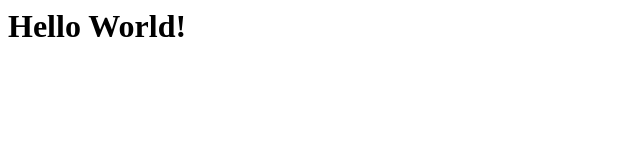
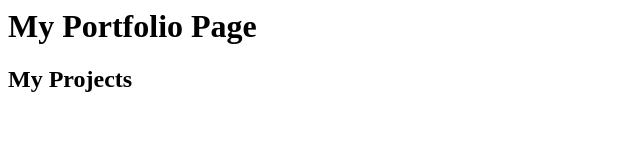
Before and after one commit to AngelVR/portfolio, a plain HTML site: page index.html in a window 1280 px wide. Shown: the whole page, without its empty margins (0-640 px from the left). Drawn offline with Linux system fonts and the light colour scheme.

Commit message:
Changed header and added 'my projects' section

```diff
--- a/index.html
+++ b/index.html
@@ -1 +1,3 @@
-<h1>Hello World!</h1>
+<h1>My Portfolio Page</h1>
+
+<h2>My Projects</h2>
```
